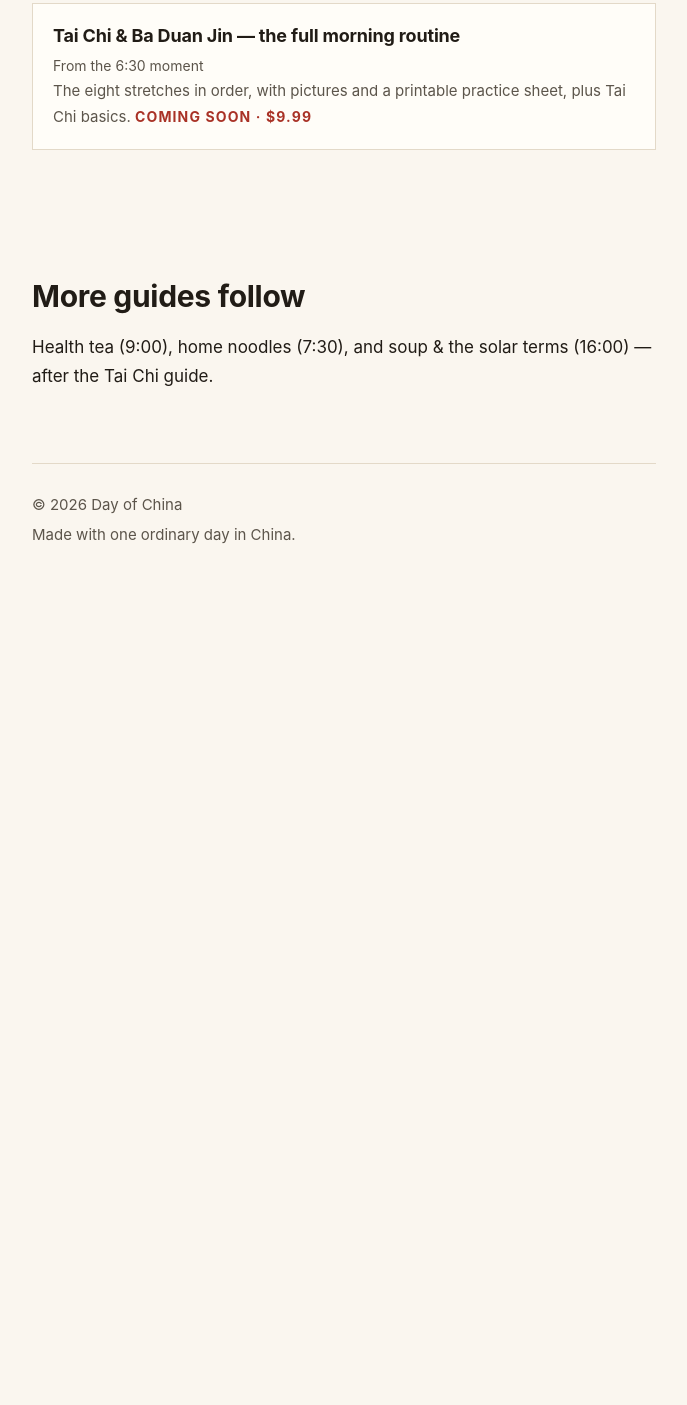
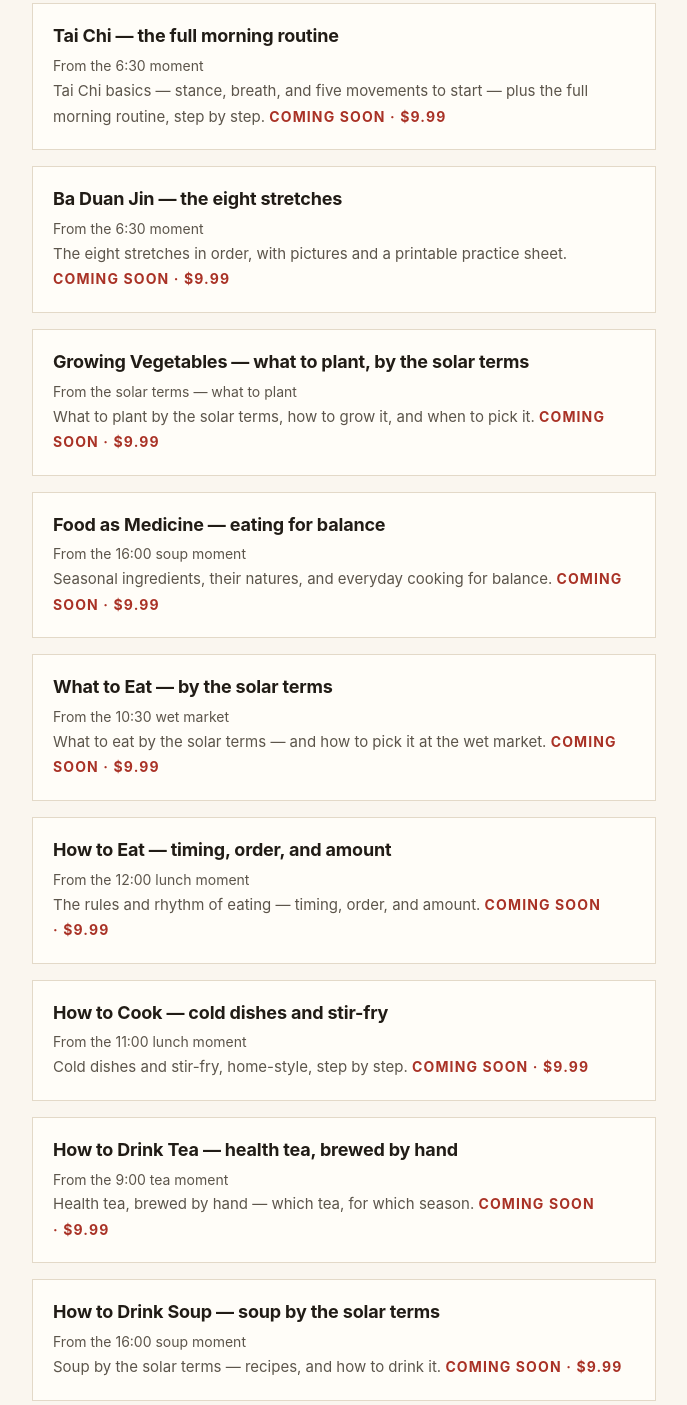
Before and after one commit to lupo168/dayofchina, a plain HTML site: page guides/index.html in a window 1280 px wide. Shown: the part 317-1722 px from the top of the page, without its empty margins (296-983 px from the left). Before the commit the page ends 904 px from the top, so only its background shows below. Drawn offline with Linux system fonts and the light colour scheme.

Commit message:
Guides index: list all 9 guides (Tai Chi + Ba Duan Jin split)

```diff
--- a/guides/index.html
+++ b/guides/index.html
@@ -4,9 +4,9 @@
   <meta charset="utf-8">
   <meta name="viewport" content="width=device-width, initial-scale=1.0">
   <title>Guides — Day of China</title>
-  <meta name="description" content="Printable PDF guides to Chinese traditional culture, one moment at a time. First guide: Tai Chi &amp; Ba Duan Jin.">
+  <meta name="description" content="Printable PDF guides to Chinese traditional culture, one moment at a time. First guides: Tai Chi and Ba Duan Jin — nine guides, $9.99 each.">
   <meta property="og:title" content="Guides — Day of China">
-  <meta property="og:description" content="Printable PDF guides to Chinese traditional culture, one moment at a time. First guide: Tai Chi &amp; Ba Duan Jin.">
+  <meta property="og:description" content="Printable PDF guides to Chinese traditional culture, one moment at a time. First guides: Tai Chi and Ba Duan Jin — nine guides, $9.99 each.">
   <meta property="og:type" content="website">
   <meta name="theme-color" content="#faf6ef">
 <script type="application/ld+json">
@@ -284,14 +284,50 @@
       </header>
       <section>
       <div class="card">
-        <h2><a href="/guides/tai-chi/">Tai Chi &amp; Ba Duan Jin — the full morning routine</a></h2>
+        <h2><a href="/guides/tai-chi/">Tai Chi — the full morning routine</a></h2>
         <p class="meta">From the 6:30 moment</p>
-        <p>The eight stretches in order, with pictures and a printable practice sheet, plus Tai Chi basics. <span class="soon">Coming soon · $9.99</span></p>
+        <p>Tai Chi basics — stance, breath, and five movements to start — plus the full morning routine, step by step. <span class="soon">Coming soon · $9.99</span></p>
       </div>
-      </section>
-      <section>
-        <h2>More guides follow</h2>
-        <p>Health tea (9:00), home noodles (7:30), and soup &amp; the solar terms (16:00) — after the Tai Chi guide.</p>
+      <div class="card">
+        <h2>Ba Duan Jin — the eight stretches</h2>
+        <p class="meta">From the 6:30 moment</p>
+        <p>The eight stretches in order, with pictures and a printable practice sheet. <span class="soon">Coming soon · $9.99</span></p>
+      </div>
+      <div class="card">
+        <h2>Growing Vegetables — what to plant, by the solar terms</h2>
+        <p class="meta">From the solar terms — what to plant</p>
+        <p>What to plant by the solar terms, how to grow it, and when to pick it. <span class="soon">Coming soon · $9.99</span></p>
+      </div>
+      <div class="card">
+        <h2>Food as Medicine — eating for balance</h2>
+        <p class="meta">From the 16:00 soup moment</p>
+        <p>Seasonal ingredients, their natures, and everyday cooking for balance. <span class="soon">Coming soon · $9.99</span></p>
+      </div>
+      <div class="card">
+        <h2>What to Eat — by the solar terms</h2>
+        <p class="meta">From the 10:30 wet market</p>
+        <p>What to eat by the solar terms — and how to pick it at the wet market. <span class="soon">Coming soon · $9.99</span></p>
+      </div>
+      <div class="card">
+        <h2>How to Eat — timing, order, and amount</h2>
+        <p class="meta">From the 12:00 lunch moment</p>
+        <p>The rules and rhythm of eating — timing, order, and amount. <span class="soon">Coming soon · $9.99</span></p>
+      </div>
+      <div class="card">
+        <h2>How to Cook — cold dishes and stir-fry</h2>
+        <p class="meta">From the 11:00 lunch moment</p>
+        <p>Cold dishes and stir-fry, home-style, step by step. <span class="soon">Coming soon · $9.99</span></p>
+      </div>
+      <div class="card">
+        <h2>How to Drink Tea — health tea, brewed by hand</h2>
+        <p class="meta">From the 9:00 tea moment</p>
+        <p>Health tea, brewed by hand — which tea, for which season. <span class="soon">Coming soon · $9.99</span></p>
+      </div>
+      <div class="card">
+        <h2>How to Drink Soup — soup by the solar terms</h2>
+        <p class="meta">From the 16:00 soup moment</p>
+        <p>Soup by the solar terms — recipes, and how to drink it. <span class="soon">Coming soon · $9.99</span></p>
+      </div>
       </section>
     </main>
     <footer class="site-footer">
```
